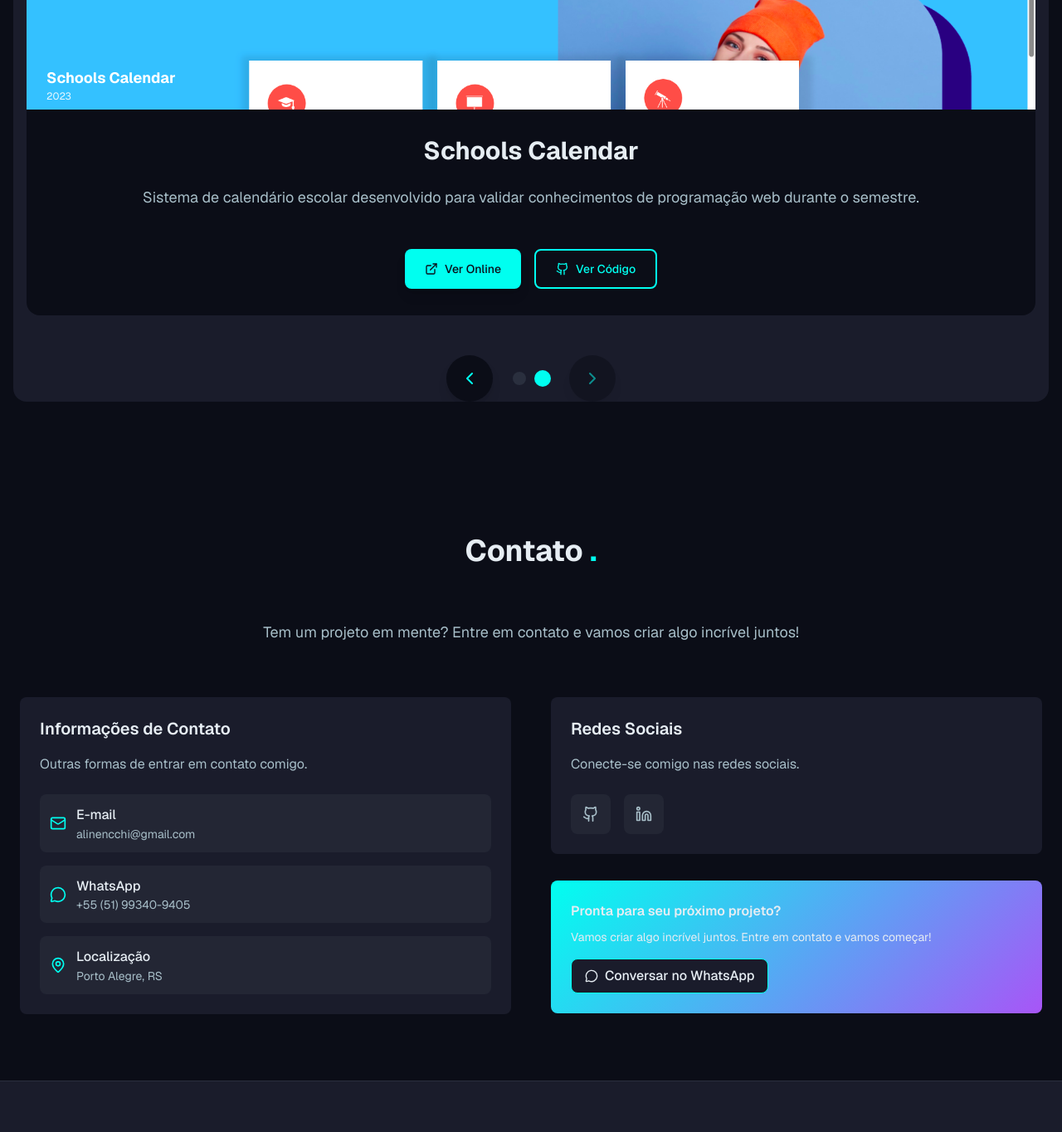
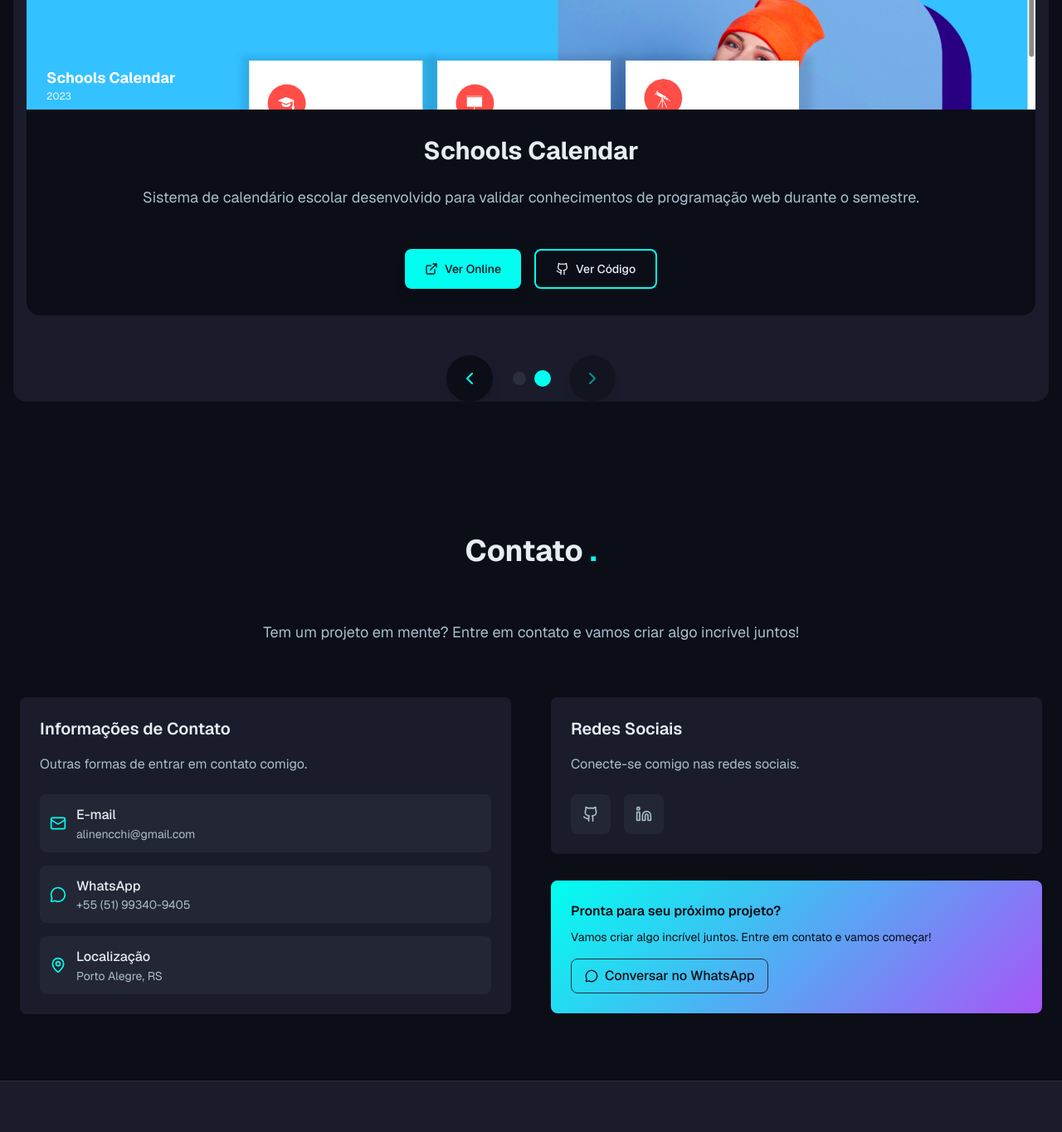
Before and after one commit to alinenecchi/adnr-tech-portfolio, a Next.js app: page / in a window 1280 px wide. Shown: the part 6006-7370 px from the top of the page at 83% size. Built offline with nearby package versions, Linux system fonts and the light colour scheme.

Commit message:
fix: adjustmenst

```diff
--- a/components/atoms/button/index.tsx
+++ b/components/atoms/button/index.tsx
@@ -2,6 +2,7 @@ import React from "react";
 import { ButtonProps } from "./Button.types";
 import { getButtonStyles } from "./Button.styles";
 import { cn } from "@/lib/utils";
+import { useTheme } from "@/contexts/ThemeContext";
 
 export const Button: React.FC<ButtonProps> = ({
   children,
@@ -11,21 +12,85 @@ export const Button: React.FC<ButtonProps> = ({
   className,
   ...props
 }) => {
+  const { theme } = useTheme();
   const buttonStyles = getButtonStyles({
     variant,
     size,
     disabled: props.disabled,
   });
 
+  // Get theme-specific styles
+  const getThemeStyles = () => {
+    const baseStyles = {
+      backgroundColor: "transparent",
+      borderColor: "transparent",
+      color: "inherit",
+    };
+
+    switch (variant) {
+      case "primary":
+        return {
+          backgroundColor: `var(--color-accent-primary)`,
+          borderColor: `var(--color-accent-primary)`,
+          color:
+            theme === "classic-modern" || theme === "tech-futuristic"
+              ? "var(--color-background-primary)" // Dark text for light accent colors
+              : theme === "elegant-corporate"
+              ? "#FFFFFF" // White text for blue background
+              : theme === "clean-minimal"
+              ? "#FFFFFF" // White text for dark background in clean minimal
+              : "var(--color-text-primary)", // Default text color
+        };
+      case "outline":
+        return {
+          backgroundColor: "transparent",
+          borderColor: `var(--color-accent-primary)`,
+          color:
+            theme === "elegant-corporate"
+              ? "var(--color-text-primary)" // Light text for better contrast
+              : `var(--color-accent-primary)`, // Same color as border for consistency
+        };
+      case "secondary":
+        return {
+          backgroundColor: `var(--color-background-secondary)`,
+          borderColor: `var(--color-border)`,
+          color: `var(--color-text-primary)`,
+        };
+      case "ghost":
+        return {
+          backgroundColor: "transparent",
+          borderColor: "transparent",
+          color: `var(--color-text-primary)`,
+        };
+      default:
+        return baseStyles;
+    }
+  };
+
+  const themeStyles = getThemeStyles();
+
   if (asChild && React.isValidElement(children)) {
-    return React.cloneElement(children as React.ReactElement<Record<string, unknown>>, {
-      className: cn(buttonStyles, className, (children as React.ReactElement<{className?: string}>).props?.className),
-      ...props,
-    });
+    return React.cloneElement(
+      children as React.ReactElement<Record<string, unknown>>,
+      {
+        className: cn(
+          buttonStyles,
+          className,
+          (children as React.ReactElement<{ className?: string }>).props
+            ?.className
+        ),
+        style: { ...themeStyles, ...props.style },
+        ...props,
+      }
+    );
   }
 
   return (
-    <button className={cn(buttonStyles, className)} {...props}>
+    <button
+      className={cn(buttonStyles, className)}
+      style={{ ...themeStyles, ...props.style }}
+      {...props}
+    >
       {children}
     </button>
   );
--- a/components/molecules/language-selector/LanguageSelector.styles.ts
+++ b/components/molecules/language-selector/LanguageSelector.styles.ts
@@ -8,7 +8,7 @@ export const getLanguageSelectorStyles = () => {
       "text-sm font-medium text-text-primary transition-colors duration-300",
     icon: "w-4 h-4",
     dropdown:
-      "absolute right-0 mt-2 w-48 bg-card-bg rounded-lg shadow-lg border border-card-border z-[100] transition-colors duration-300 max-h-80 overflow-y-auto",
+      "absolute right-0 mt-2 w-48 bg-card-bg rounded-lg shadow-lg border border-card-border z-[100]",
     mobileDropdown:
       "relative mt-2 bg-card-bg rounded-lg shadow-lg border border-card-border z-[100] transition-all duration-300 transform scale-y-0 origin-top lg:hidden opacity-0",
     mobileDropdownOpen: "scale-y-100 opacity-100",
--- a/components/molecules/theme-selector/ThemeSelector.styles.ts
+++ b/components/molecules/theme-selector/ThemeSelector.styles.ts
@@ -5,7 +5,7 @@ export const getThemeSelectorStyles = () => {
       "flex items-center space-x-2 px-3 py-2 rounded-lg border border-border bg-card-bg hover:bg-bg-secondary transition-colors duration-200 w-full lg:w-auto",
     icon: "w-4 h-4",
     dropdown:
-      "absolute right-0 mt-2 w-64 bg-card-bg rounded-lg shadow-lg border border-card-border z-[100] transition-colors duration-300 max-h-80 overflow-y-auto lg:block",
+      "absolute right-0 mt-2 w-64 bg-card-bg rounded-lg shadow-lg border border-card-border z-[100] lg:block",
     mobileDropdown:
       "relative mt-2 bg-card-bg rounded-lg shadow-lg border border-card-border z-[100] transition-all duration-300 transform scale-y-0 origin-top lg:hidden opacity-0",
     mobileDropdownOpen: "scale-y-100 opacity-100",
--- a/components/organisms/contact-section/index.tsx
+++ b/components/organisms/contact-section/index.tsx
@@ -187,7 +187,10 @@ export const ContactSection: React.FC<ContactSectionProps> = ({
             <h3
               className="font-semibold mb-2"
               style={{
-                color: `var(--color-text-primary)`,
+                color:
+                  theme === "clean-minimal"
+                    ? "var(--color-background-primary)" // Dark text for light accent colors
+                    : "var(--color-text-on-primary)", // White text for dark accent colors
               }}
             >
               {t("contact.ctaTitle")}
@@ -195,7 +198,10 @@ export const ContactSection: React.FC<ContactSectionProps> = ({
             <p
               className="text-sm mb-4"
               style={{
-                color: `var(--color-text-primary)`,
+                color:
+                  theme === "clean-minimal"
+                    ? "var(--color-background-primary)" // Dark text for light accent colors
+                    : "var(--color-text-on-primary)", // White text for dark accent colors
               }}
             >
               {t("contact.ctaDescription")}
@@ -204,9 +210,10 @@ export const ContactSection: React.FC<ContactSectionProps> = ({
               asChild
               variant="outline"
               style={{
-                backgroundColor: `var(--color-background-secondary)`,
-                borderColor: `var(--color-accent-primary)`,
-                color: `var(--color-text-primary)`,
+                color:
+                  theme === "clean-minimal"
+                    ? "var(--color-background-primary)" // Dark text for light accent colors
+                    : "var(--color-text-on-primary)", // White text for dark accent colors
               }}
             >
               <a
--- a/components/organisms/header/index.tsx
+++ b/components/organisms/header/index.tsx
@@ -106,8 +106,16 @@ export const Header: React.FC<HeaderProps> = ({ className }) => {
           </nav>
 
           <div className="hidden lg:flex items-center space-x-2 xl:space-x-3">
-            <ThemeSelector />
-            <LanguageSelector />
+            <ThemeSelector
+              onOpen={() => {}}
+              onClose={() => {}}
+              isActive={false}
+            />
+            <LanguageSelector
+              onOpen={() => {}}
+              onClose={() => {}}
+              isActive={false}
+            />
           </div>
 
           <div className="lg:hidden flex items-center space-x-2">
--- a/components/organisms/hero-section/index.tsx
+++ b/components/organisms/hero-section/index.tsx
@@ -9,12 +9,14 @@ import { TechBadge } from "@/components/atoms/tech-badge";
 import { Button } from "@/components/atoms/button";
 import { ArrowDown, Download } from "lucide-react";
 import { useLanguage } from "@/contexts/LanguageContext";
+import { useTheme } from "@/contexts/ThemeContext";
 
 export const HeroSection: React.FC<HeroSectionProps> = ({
   className,
   isDarkMode,
 }) => {
   const { t } = useLanguage();
+  const { theme } = useTheme();
   const [heroRef, inView] = useIntersectionObserver({ threshold: 0.1 });
 
   const mainTechs = [
@@ -91,29 +93,13 @@ export const HeroSection: React.FC<HeroSectionProps> = ({
 
             {/* CTAs */}
             <div className="flex flex-col sm:flex-row gap-4">
-              <Button
-                size="lg"
-                className="group"
-                style={{
-                  backgroundColor: `var(--color-accent-primary)`,
-                  color: isDarkMode
-                    ? "var(--color-background-primary)" // Dark text for light accent colors in dark themes
-                    : "var(--color-text-on-primary)", // White text for dark accent colors in light themes
-                }}
-              >
+              <Button size="lg" className="group">
                 <Link href="#projects" className="flex items-center">
                   {t("hero.viewProjects")}
                   <ArrowDown className="ml-2 h-4 w-4 group-hover:translate-y-1 transition-transform" />
                 </Link>
               </Button>
-              <Button
-                variant="outline"
-                size="lg"
-                style={{
-                  borderColor: `var(--color-accent-primary)`,
-                  color: `var(--color-accent-primary)`, // Same color as border for consistency
-                }}
-              >
+              <Button variant="outline" size="lg">
                 <Link href="#contact" className="flex items-center">
                   <Download className="mr-2 h-4 w-4" />
                   {t("data.about.resumeButton")}
--- a/components/organisms/personal-projects-section/index.tsx
+++ b/components/organisms/personal-projects-section/index.tsx
@@ -171,11 +171,12 @@ export const PersonalProjectsSection: React.FC<
                           )}
                           style={{
                             backgroundColor: `var(--color-accent-primary)`,
+                            borderColor: `var(--color-accent-primary)`,
                             color:
-                              theme === "classic-modern" ||
-                              theme === "tech-futuristic"
-                                ? "var(--color-background-primary)" // Dark text for light accent colors
-                                : "var(--color-text-on-primary)", // White text for dark accent colors
+                              theme !== "elegant-corporate"
+                                ? "var(--color-text-on-primary)"
+                                : "var(--color-text-primary)", // Dark text for light accent colors
+                            // White text for dark accent colors
                           }}
                         >
                           <ExternalLink className="w-4 h-4" />
@@ -193,7 +194,6 @@ export const PersonalProjectsSection: React.FC<
                             style={{
                               backgroundColor: "transparent",
                               borderColor: `var(--color-accent-primary)`,
-                              color: `var(--color-accent-primary)`,
                             }}
                           >
                             <Github className="w-4 h-4" />
```
Also changed, not shown: components/molecules/language-selector/index.tsx (+10 -6 lines), components/molecules/project-card/index.tsx (+2 -21 lines), components/molecules/theme-selector/index.tsx (+10 -6 lines), components/organisms/projects-section/index.tsx (+12 -6 lines).
